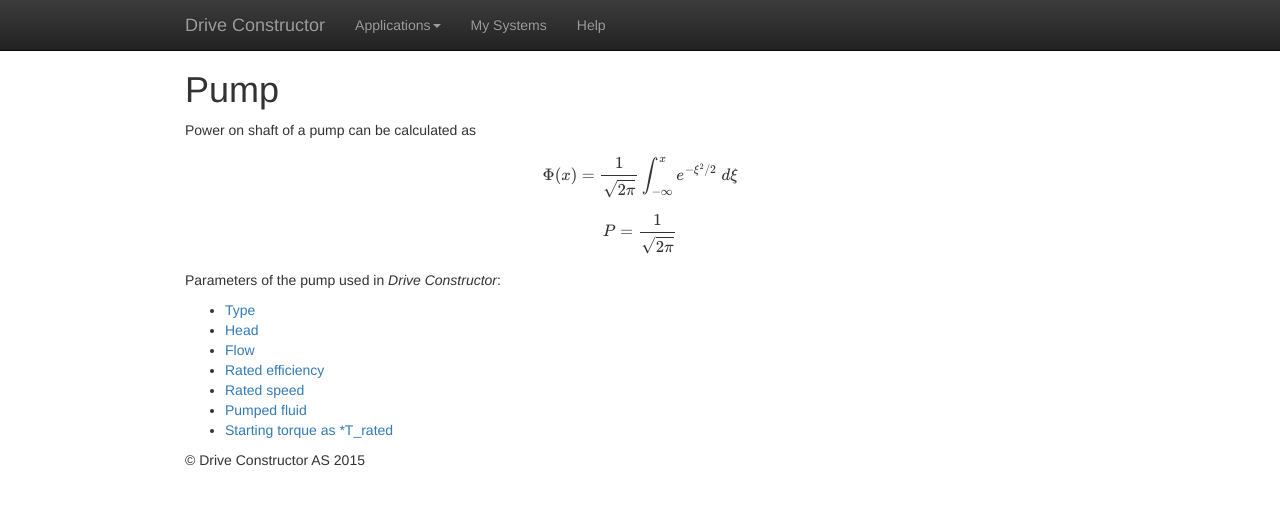
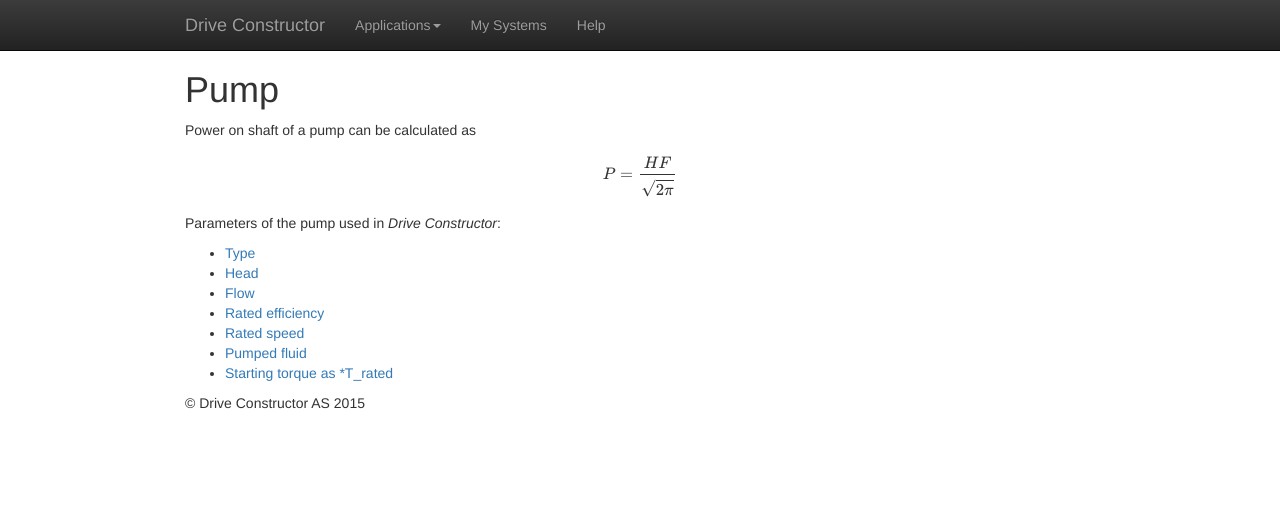
Before and after one commit to Alexey1Gavrilov/drive-constructor-site, a Jekyll site: the page built from help/applications/pump/pump.md, in a window 1280 px wide. Shown: the top 505 px of the page. Built offline with Jekyll 4.4.1, drawn with Linux system fonts in a browser that asks for light colours; formulas are drawn with MathJax 3.

Commit message:
Update pump.md

```diff
--- a/help/applications/pump/pump.md
+++ b/help/applications/pump/pump.md
@@ -8,12 +8,7 @@
 Power on shaft of a pump can be calculated as
 
 $$
-	\Phi(x) = \frac{1}{\sqrt{2 \pi}} \int_{-\infty}^x e^{-\xi^2/2}\; d\xi
-$$
-
-
-$$
-	P = \frac{1}{\sqrt{2 \pi}}
+	P = \frac{H F}{\sqrt{2 \pi}}
 $$
 
 Parameters of the pump used in *Drive Constructor*:
```
